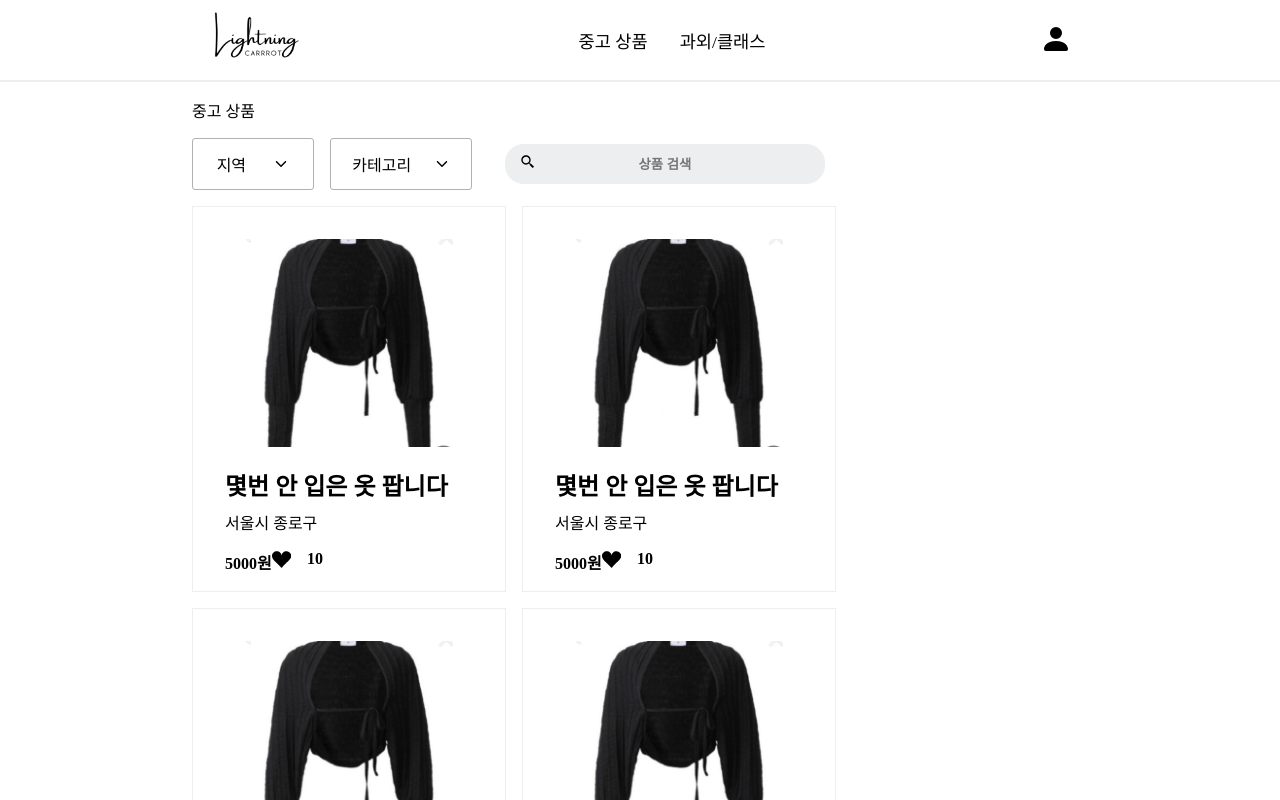
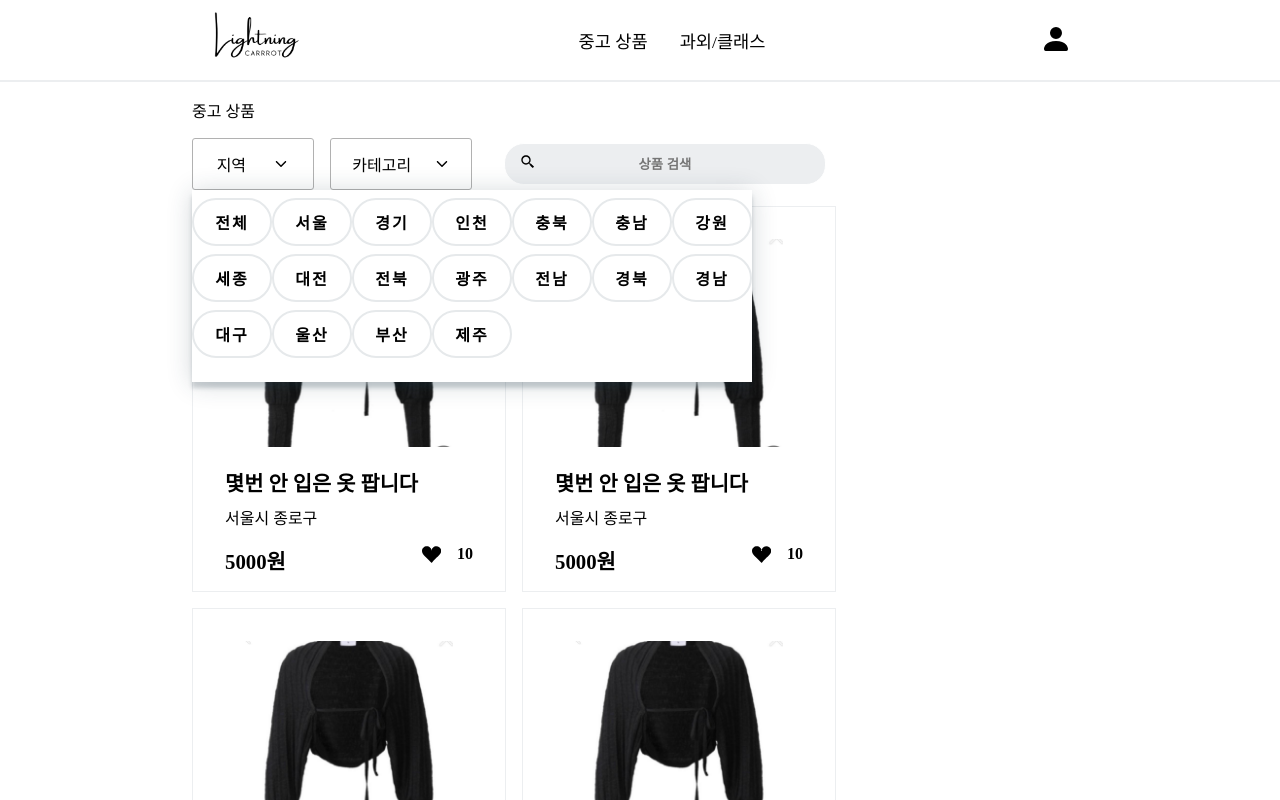
Before and after one commit to eunbbori/-Lightning-Carrot, a React (Create React App) app in the folder lightning-carrot-client/: page / in a window 1280 px wide. Shown: the top 800 px of the page. Built offline with nearby package versions, Linux system fonts and the light colour scheme; a web font is replaced by a local one.

Commit message:
지역 드롭다운 컴포넌트 구현

```diff
--- /dev/null
+++ b/lightning-carrot-client/src/components/Dropdown/regionDropdown/RegionDropdown.tsx
@@ -0,0 +1,46 @@
+/** @jsxImportSource @emotion/react */
+import React from "react";
+import { RegionContainer, RegionWrapper } from "./RegionDropdownStyle";
+import AppButton from "./../../Button/AppButton";
+
+const RegionDropdown = () => {
+  const regionList = [
+    "전체",
+    "서울",
+    "경기",
+    "인천",
+    "충북",
+    "충남",
+    "강원",
+    "세종",
+    "대전",
+    "전북",
+    "광주",
+    "전남",
+    "경북",
+    "경남",
+    "대구",
+    "울산",
+    "부산",
+    "제주",
+  ];
+
+  return (
+    <div css={RegionWrapper}>
+      <div css={RegionContainer}>
+        {regionList.map((region) => (
+          <AppButton
+            key={region}
+            width={"5rem"}
+            height={"3rem"}
+            className={"RegionSubContainer"}
+            type={"button"}
+            text={region}
+          />
+        ))}
+      </div>
+    </div>
+  );
+};
+
+export default RegionDropdown;
--- /dev/null
+++ b/lightning-carrot-client/src/components/Dropdown/regionDropdown/RegionDropdownStyle.ts
@@ -0,0 +1,37 @@
+/** @jsxImportSource @emotion/react */
+import { css } from "@emotion/react";
+import theme from "../../../styles/theme";
+
+export const RegionWrapper = css`
+  position: absolute;
+  z-index: 99;
+  width: 35rem;
+  height: 12rem;
+  box-shadow: rgb(33 56 71 / 20%) 0px 2px 24px 0px,
+    rgb(33 56 71 / 20%) 0px 6px 4px 0px;
+  background-color: rgb(255, 255, 255);
+`;
+export const RegionContainer = css`
+  display: flex;
+  flex-flow: row wrap;
+
+  .RegionSubContainer {
+    display: flex;
+    justify-content: center;
+    gap: 0.5rem;
+    padding: 5px 16px;
+    border-radius: 24px;
+    border: 2px solid rgb(230, 233, 235);
+    margin-top: 0.5rem;
+    align-items: center;
+    font-family: inherit;
+    font-weight: none;
+    font-size: 1rem;
+    letter-spacing: 2px;
+
+    &:hover {
+      cursor: pointer;
+      background-color: ${theme.sideColor};
+    }
+  }
+`;
--- a/lightning-carrot-client/src/components/GridContent/GridContentStyle.ts
+++ b/lightning-carrot-client/src/components/GridContent/GridContentStyle.ts
@@ -23,7 +23,7 @@ export const descContainer = css`
 `;
 export const title = css`
   font-weight: bold;
-  font-size: 1.5rem;
+  font-size: 1.3rem;
   margin-bottom: 0.5rem;
 `;
 export const region = css`
@@ -33,9 +33,10 @@ export const subContentContainer = css`
   display: flex;
   margin-top: 1rem;
   font-weight: bold;
+  justify-content: space-between;
 `;
 export const price = css`
-  font-size: 1rem;
+  font-size: 1.3rem;
 `;
 export const likeContainer = css`
   display: flex;
--- a/lightning-carrot-client/src/views/HomeView/Home.tsx
+++ b/lightning-carrot-client/src/views/HomeView/Home.tsx
@@ -10,6 +10,7 @@ import {
 import { filterPart, GridWrapper } from "./HomeStyle";
 import AppSearch from "../../components/Search/AppSearch";
 import GridContent from "../../components/GridContent/GridContent";
+import RegionDropdown from "../../components/Dropdown/regionDropdown/RegionDropdown";
 
 const Home = () => {
   return (
@@ -41,6 +42,7 @@ const Home = () => {
               type={"text"}
             />
           </div>
+          <RegionDropdown />
           <div css={GridWrapper}>
             <GridContent />
             <GridContent />
```
